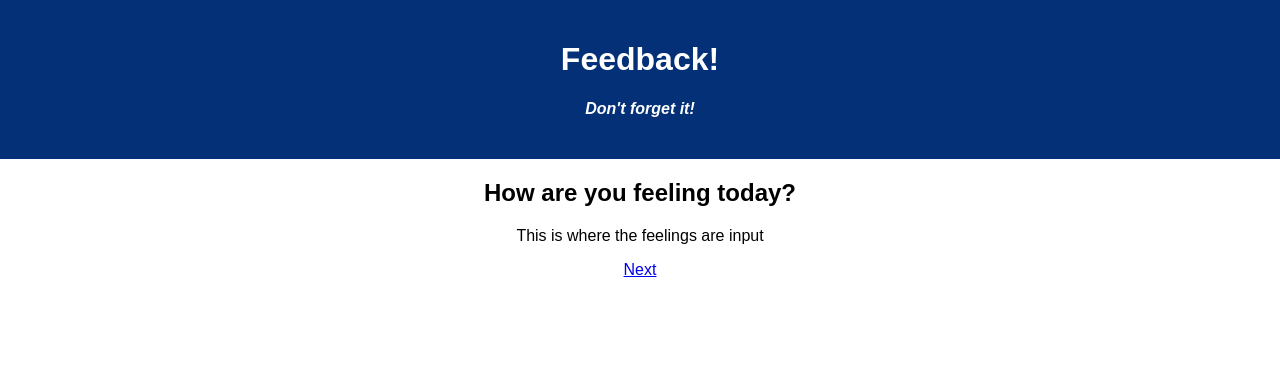
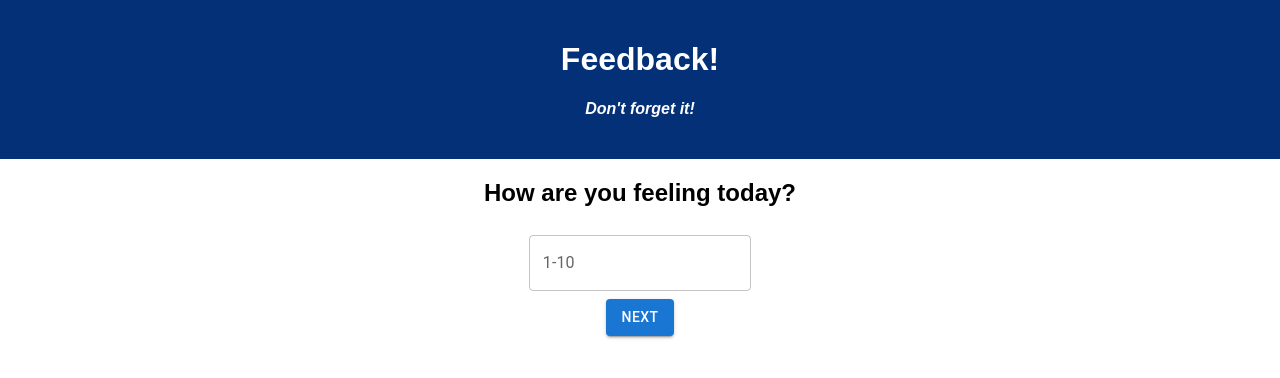
Before and after one commit to padavi804/weekend-redux-feedback-loop, a React (Vite) app: page /comments in a window 1280 px wide. Shown: the top 378 px of the page. Built offline with nearby package versions, Linux system fonts and the light colour scheme.

Commit message:
add redux to feelings and index.jsx

```diff
--- a/package.json
+++ b/package.json
@@ -3,6 +3,9 @@
   "version": "0.1.0",
   "private": true,
   "dependencies": {
+    "@emotion/react": "^11.11.4",
+    "@emotion/styled": "^11.11.5",
+    "@mui/material": "^5.15.21",
     "axios": "^0.21.1",
     "express": "^4.17.1",
     "pg": "^8.2.1",
--- a/src/components/Feeling/Feeling.jsx
+++ b/src/components/Feeling/Feeling.jsx
@@ -1,17 +1,56 @@
-import { Link } from 'react-router-dom';
+import * as React from 'react';
+import Box from '@mui/material/Box';
+import TextField from '@mui/material/TextField';
+import { useDispatch } from 'react-redux'
+import { useState } from 'react';
+import { useHistory } from 'react-router-dom';
+import Button from '@mui/material/Button';
 
 
 function Feeling() {
 
+    const dispatch = useDispatch();
+
+    const [currentFeeling, setCurrentFeeling] = useState(0);
+
+    const handleSubmit = (e) => {
+        e.preventDefault();
+
+        dispatch({ type: 'UPDATE_CURRENT_FEELING', payload: currentFeeling });
+        setCurrentFeeling('');
+    }
+    const history = useHistory();
+    const handleClick = (evt) => {
+        evt.preventDefault();
+
+        history.push('/understanding');
+    }
+
+
     return (
         <div>
             <h2>How are you feeling today?</h2>
-            <p>This is where the feelings are input</p>
+            <div>
+                <Box
+                    component="form"
+                    sx={{
+                        '& > :not(style)': { m: 1, width: '25ch' },
+                    }}
+                    noValidate
+                    autoComplete="off"
+                    onSubmit={(e) => handleSubmit(e)}
+                >
+                    <TextField id="outlined-basic" label="1-10" variant="outlined" onChange={(evt) => setCurrentFeeling(evt.target.value)} />
+                </Box>
+            </div>
 
-            <Link to='/understanding'>Next</Link>
+            <Button variant="contained" color="primary" type="submit"
+                // onClick={handleClick}
+            >Next</Button>
         </div>
     )
 }
 
 
+
 export default Feeling;
--- a/src/components/Review/Review.jsx
+++ b/src/components/Review/Review.jsx
@@ -1,11 +1,16 @@
+import { useSelector } from 'react-redux';
 import { Link } from 'react-router-dom';
 
 
 function Review() {
 
+const currentFeeling = useSelector (store => store.currentFeeling)
+
     return (
         <div>
             <h2>Review Your Feedback</h2>
+                <p>Current feeling:{currentFeeling}</p>
+
             <p>This is where the review is displayed</p>
 
             <Link to='/thankyou'>Next</Link>
--- a/src/index.jsx
+++ b/src/index.jsx
@@ -2,10 +2,42 @@ import React from 'react';
 import ReactDOM from 'react-dom/client';
 import './index.css';
 import App from './components/App/App';
+import { createStore, combineReducers, applyMiddleware } from 'redux';
+import { Provider } from 'react-redux';
+import logger from 'redux-logger';
+
+
+// Reducers
+const currentFeeling = (state = '', action) => {
+    if (action.type === 'UPDATE_CURRENT_FEELING') {
+        return action.payload;
+    }
+    return state;
+}
+
+
+
+
+
+
+
+
+/** Create store */
+const storeInstance = createStore(
+    combineReducers(
+        {
+            currentFeeling,
+        }
+    ),
+    // Setup logger
+    applyMiddleware(logger)
+);
 
 const root = ReactDOM.createRoot(document.getElementById('root'));
 root.render(
     <React.StrictMode>
-        <App />
+        <Provider store={storeInstance}>
+            <App />
+        </Provider>
     </React.StrictMode>
 );
```
Also changed, not shown: src/store.js (+32 -0 lines), 1 other file (tests, documents, lock files or other folders).
